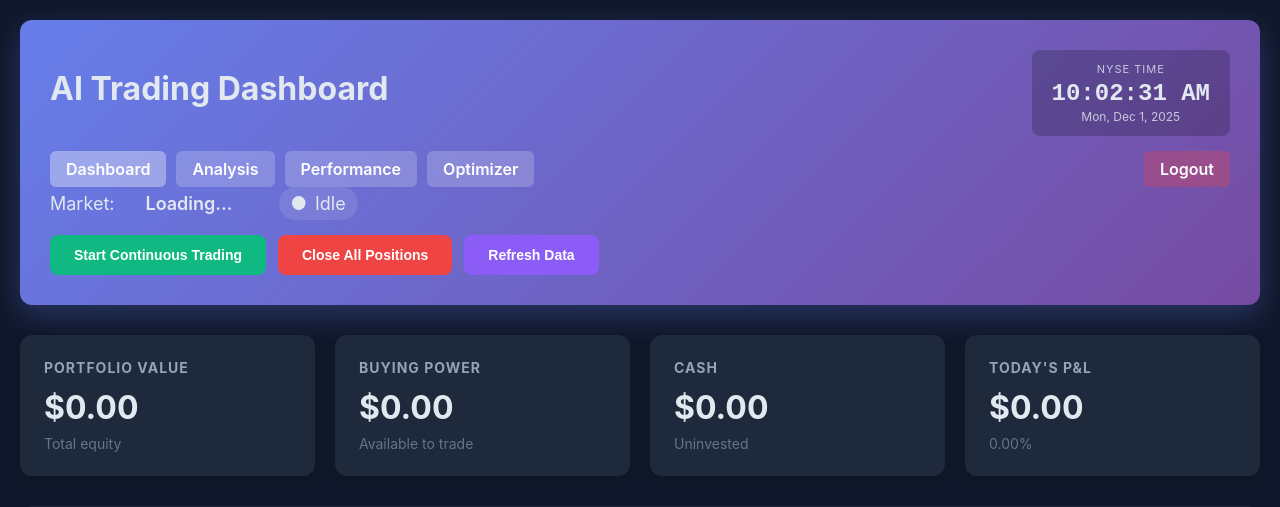
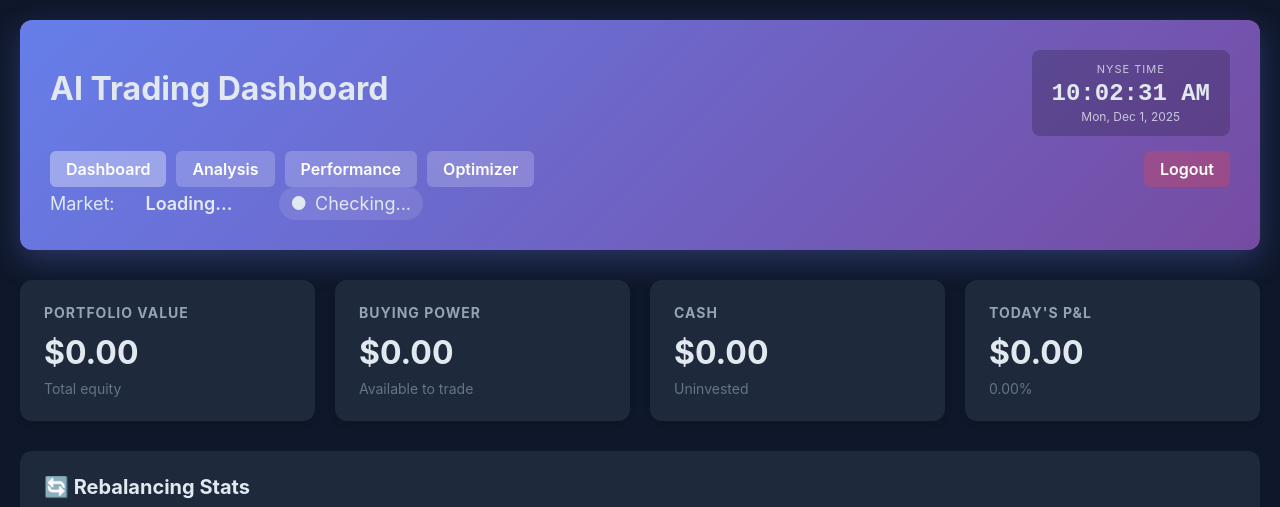
Before and after one commit to ekl254/ai_trader, a Flask app: template web/templates/dashboard.html in a window 1280 px wide. Shown: the top 507 px of the page. Run offline with Flask 3, Linux system fonts and the light colour scheme; the template is opened without the code that fills it, so the values that code supplies are empty.

Commit message:
refactor: remove manual trading buttons since bot runs as automated service
- Remove 'Start Continuous Trading', 'Stop Trading', 'Close All Positions', 'Refresh Data' buttons
- Remove unused startTrading, stopTrading, managePositions, endOfDay JS functions
- Update trading status to show 'Bot Active - Trading' / 'Bot Active - Market Closed' / 'Bot Inactive'
- Dashboard now purely monitors the automated systemd service

```diff
--- a/web/templates/dashboard.html
+++ b/web/templates/dashboard.html
@@ -131,14 +131,8 @@
                 <span id="market-time"></span>
                 <span class="trading-status" id="trading-status">
                     <span id="trading-indicator">●</span>
-                    <span id="trading-text">Idle</span>
+                    <span id="trading-text">Checking...</span>
                 </span>
-            </div>
-            <div class="controls">
-                <button class="btn btn-primary" id="btn-start" onclick="startTrading()">Start Continuous Trading</button>
-                <button class="btn btn-secondary" id="btn-stop" onclick="stopTrading()" style="display:none;">Stop Trading</button>
-                <button class="btn btn-danger" id="btn-eod" onclick="endOfDay()">Close All Positions</button>
-                <button class="btn btn-refresh" onclick="refreshAll()">Refresh Data</button>
             </div>
         </div>
 
@@ -261,7 +255,7 @@
             const nextTime = market.is_open ? market.next_close : market.next_open;
             document.getElementById('market-time').textContent = market.is_open ? `Closes: ${nextTime}` : `Opens: ${nextTime}`;
 
-            // Update trading status
+            // Update trading status based on market and bot service
             const tradingStatus = document.getElementById('trading-status');
             const tradingIndicator = document.getElementById('trading-indicator');
             const tradingText = document.getElementById('trading-text');
@@ -269,16 +263,11 @@
             if (data.trading_running) {
                 tradingStatus.classList.add('running');
                 tradingIndicator.classList.add('pulse');
-                tradingText.textContent = 'Continuous Trading Active';
-                document.getElementById('btn-start').style.display = 'none';
-                document.getElementById('btn-stop').style.display = 'inline-block';
+                tradingText.textContent = market.is_open ? 'Bot Active - Trading' : 'Bot Active - Market Closed';
             } else {
                 tradingStatus.classList.remove('running');
                 tradingIndicator.classList.remove('pulse');
-                tradingText.textContent = 'Idle';
-                document.getElementById('btn-start').style.display = 'inline-block';
-                document.getElementById('btn-start').disabled = false;
-                document.getElementById('btn-stop').style.display = 'none';
+                tradingText.textContent = 'Bot Inactive';
             }
 
             const account = data.account;
@@ -438,71 +427,6 @@
             }
 
             container.innerHTML = html || '<div class="empty">No logs yet</div>';
-        }
-
-        async function startTrading() {
-            if (document.getElementById('btn-start').disabled) return;
-
-            showNotification('Starting continuous trading...', 'info');
-            document.getElementById('btn-start').disabled = true;
-            document.getElementById('btn-start').style.display = 'none';
-            document.getElementById('btn-stop').style.display = 'inline-block';
-
-            const result = await fetchData('/api/trade/start', { method: 'POST' });
-
-            if (result && result.status === 'started') {
-                showNotification('Continuous trading started! Scanning all S&P 500 stocks every 15 minutes.', 'success');
-            } else {
-                showNotification('Failed to start trading', 'error');
-                document.getElementById('btn-start').disabled = false;
-                document.getElementById('btn-start').style.display = 'inline-block';
-                document.getElementById('btn-stop').style.display = 'none';
-            }
-
-            setTimeout(refreshAll, 2000);
-        }
-
-        async function stopTrading() {
-            showNotification('Stopping trading...', 'info');
-
-            const result = await fetchData('/api/trade/stop', { method: 'POST' });
-
-            if (result && result.status === 'stopping') {
-                showNotification('Trading will stop after current operations complete', 'success');
-                document.getElementById('btn-start').disabled = false;
-                document.getElementById('btn-start').style.display = 'inline-block';
-                document.getElementById('btn-stop').style.display = 'none';
-            }
-
-            setTimeout(refreshAll, 1000);
-        }
-
-        async function managePositions() {
-            showNotification('Checking stop losses...', 'info');
-            const result = await fetchData('/api/trade/manage', { method: 'POST' });
-
-            if (result && result.status === 'completed') {
-                showNotification('Position management completed!', 'success');
-            } else {
-                showNotification('Position management failed', 'error');
-            }
-
-            setTimeout(refreshAll, 1000);
-        }
-
-        async function endOfDay() {
-            if (!confirm('Close all open positions? This action cannot be undone.')) return;
-
-            showNotification('Closing all positions...', 'info');
-            const result = await fetchData('/api/trade/eod', { method: 'POST' });
-
-            if (result && result.status === 'completed') {
-                showNotification('All positions closed!', 'success');
-            } else {
-                showNotification('Failed to close positions', 'error');
-            }
-
-            setTimeout(refreshAll, 1000);
         }
 
         async function updateRebalancingStats() {
```
